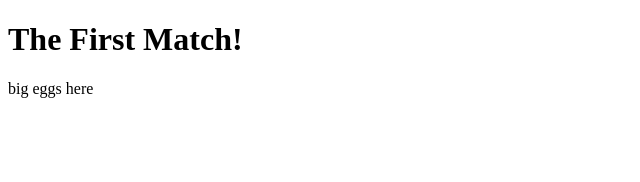
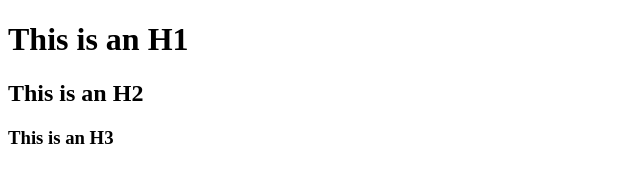
Before and after one commit to ianfabs/r3-gatsby, a Gatsby site: page /posts/one in a window 1280 px wide. Shown: the whole page, without its empty margins (0-640 px from the left). Built offline with nearby package versions, Linux system fonts and the light colour scheme; Gatsby itself is replaced by a stand-in of ours.

Commit message:
Update from Forestry.io Ian Fabs updated src/pages/posts/one.mdx

```diff
--- a/src/pages/posts/one.mdx
+++ b/src/pages/posts/one.mdx
@@ -1,8 +1,10 @@
 ---
-title: "The First Match!"
-author: "Jonah"
+title: The First Match!
+author: Jonah
+
 ---
+# This is an H1
 
-# The First Match!
+## This is an H2
 
-big eggs here
+### This is an H3
```
